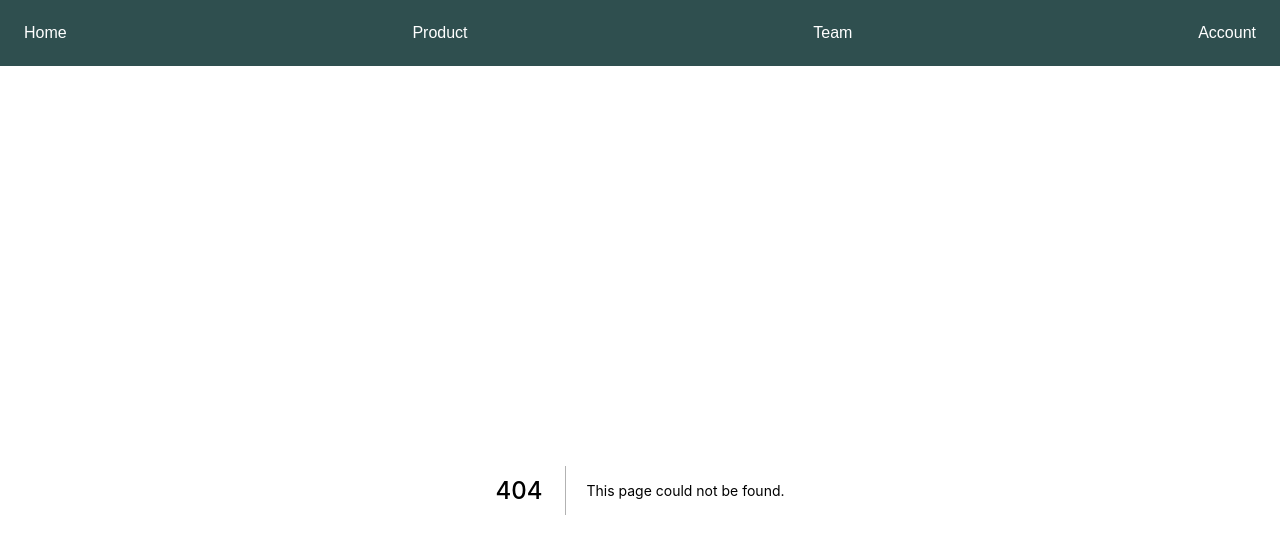
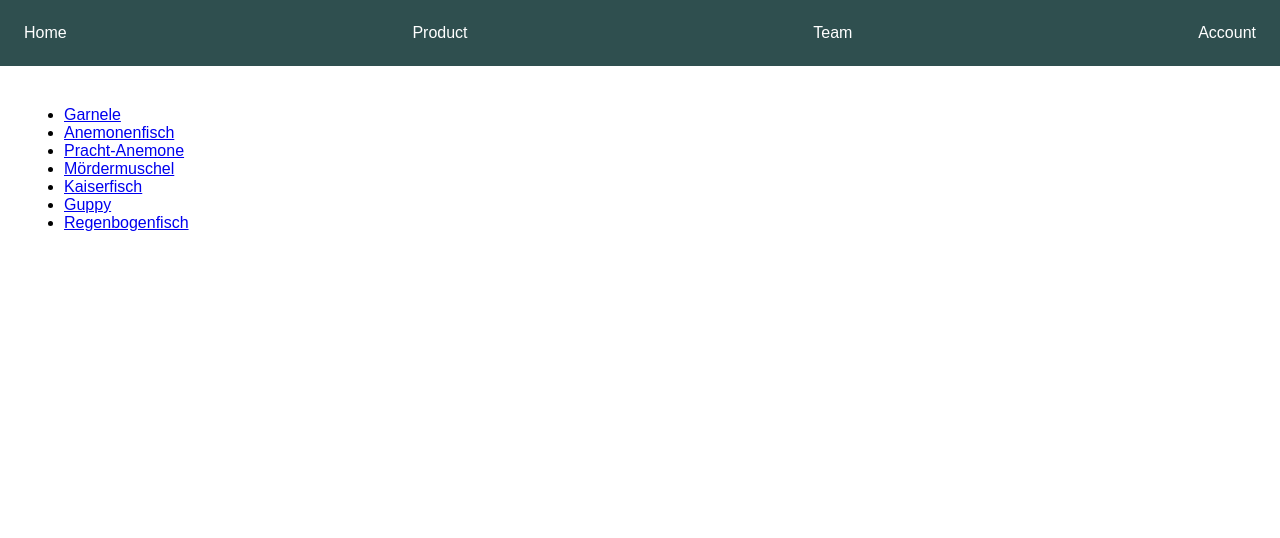
Before and after one commit to jecaps/next-js-routing, a Next.js app: page /products in a window 1280 px wide. Before the commit this address had no page. Shown: the top 538 px of the page. Built offline with nearby package versions, Linux system fonts and the light colour scheme.

Commit message:
Server Side Rendering

```diff
--- a/components/Header.js
+++ b/components/Header.js
@@ -12,7 +12,7 @@ export default function Header() {
         <Link href="/" passHref>
           <StyledNavLink active={pathname === "/"}>Home</StyledNavLink>
         </Link>
-        <Link href="/product" passHref>
+        <Link href="/products" passHref>
           <StyledNavLink active={pathname === "/product"}>
             Product
           </StyledNavLink>
--- a/pages/product.js
+++ /dev/null
@@ -1,3 +0,0 @@
-export default function Product() {
-  return <h1>Product content here</h1>;
-}
--- /dev/null
+++ b/pages/products/index.js
@@ -0,0 +1,28 @@
+import Head from "next/head";
+import Link from "next/link";
+import { getAllProducts } from "../../services/data";
+
+export async function getServerSideProps() {
+  const products = await getAllProducts();
+
+  return {
+    props: { products },
+  };
+}
+
+export default function Products({ products }) {
+  return (
+    <>
+      <Head>
+        <title>Products</title>
+      </Head>
+      <ul>
+        {products.map((product) => (
+          <li key={product.id}>
+            <Link href={`/products/${product.id}}`}>{product.name}</Link>
+          </li>
+        ))}
+      </ul>
+    </>
+  );
+}
--- /dev/null
+++ b/services/data.js
@@ -0,0 +1,66 @@
+const products = [
+  {
+    id: "1",
+    name: "Garnele",
+    description:
+      "Lebt bevorzugt paarweise. Lorem ipsum dolor sit, amet consectetur adipisicing elit. Rerum quaerat ea sint ipsum nisi recusandae corrupti ab possimus eveniet voluptate eaque ullam quas voluptatem omnis quod, natus, non eum assumenda.",
+    price: 19,
+    category: "Wirbellose",
+  },
+  {
+    id: "2",
+    name: "Anemonenfisch",
+    description:
+      "Nemo. Lorem ipsum dolor sit, amet consectetur adipisicing elit. Rerum quaerat ea sint ipsum nisi recusandae corrupti ab possimus eveniet voluptate eaque ullam quas voluptatem omnis quod, natus, non eum assumenda.",
+    price: 60,
+    category: "Meerwasser",
+  },
+  {
+    id: "3",
+    name: "Pracht-Anemone",
+    description:
+      "Ist prächtig. Lorem ipsum dolor sit, amet consectetur adipisicing elit. Rerum quaerat ea sint ipsum nisi recusandae corrupti ab possimus eveniet voluptate eaque ullam quas voluptatem omnis quod, natus, non eum assumenda.",
+    price: 90,
+    category: "Korallen und Blumentiere",
+  },
+  {
+    id: "4",
+    name: "Mördermuschel",
+    description:
+      "Ist hübscher als ihr Name. Lorem ipsum dolor sit, amet consectetur adipisicing elit. Rerum quaerat ea sint ipsum nisi recusandae corrupti ab possimus eveniet voluptate eaque ullam quas voluptatem omnis quod, natus, non eum assumenda.",
+    price: 125,
+    category: "Muscheln",
+  },
+  {
+    id: "5",
+    name: "Kaiserfisch",
+    description:
+      "Ein tagaktiver Einzelgänger. Lorem ipsum dolor sit, amet consectetur adipisicing elit. Rerum quaerat ea sint ipsum nisi recusandae corrupti ab possimus eveniet voluptate eaque ullam quas voluptatem omnis quod, natus, non eum assumenda.",
+    category: "Meerwasser",
+    price: 90,
+  },
+  {
+    id: "6",
+    name: "Guppy",
+    description:
+      "Klein aber fein. Lorem ipsum dolor sit, amet consectetur adipisicing elit. Rerum quaerat ea sint ipsum nisi recusandae corrupti ab possimus eveniet voluptate eaque ullam quas voluptatem omnis quod, natus, non eum assumenda.",
+    price: 5,
+    category: "Süßwasser",
+  },
+  {
+    id: "7",
+    name: "Regenbogenfisch",
+    description:
+      "In allen Farben und bunt. Lorem ipsum dolor sit, amet consectetur adipisicing elit. Rerum quaerat ea sint ipsum nisi recusandae corrupti ab possimus eveniet voluptate eaque ullam quas voluptatem omnis quod, natus, non eum assumenda.",
+    price: 12,
+    category: "Süßwasser",
+  },
+];
+
+export async function getAllProducts() {
+  return products;
+}
+
+export async function getProductById(id) {
+  return products.find((product) => product.id === id);
+}
```
Also changed, not shown: pages/products/[productId].js (added, +28 -0 lines).
